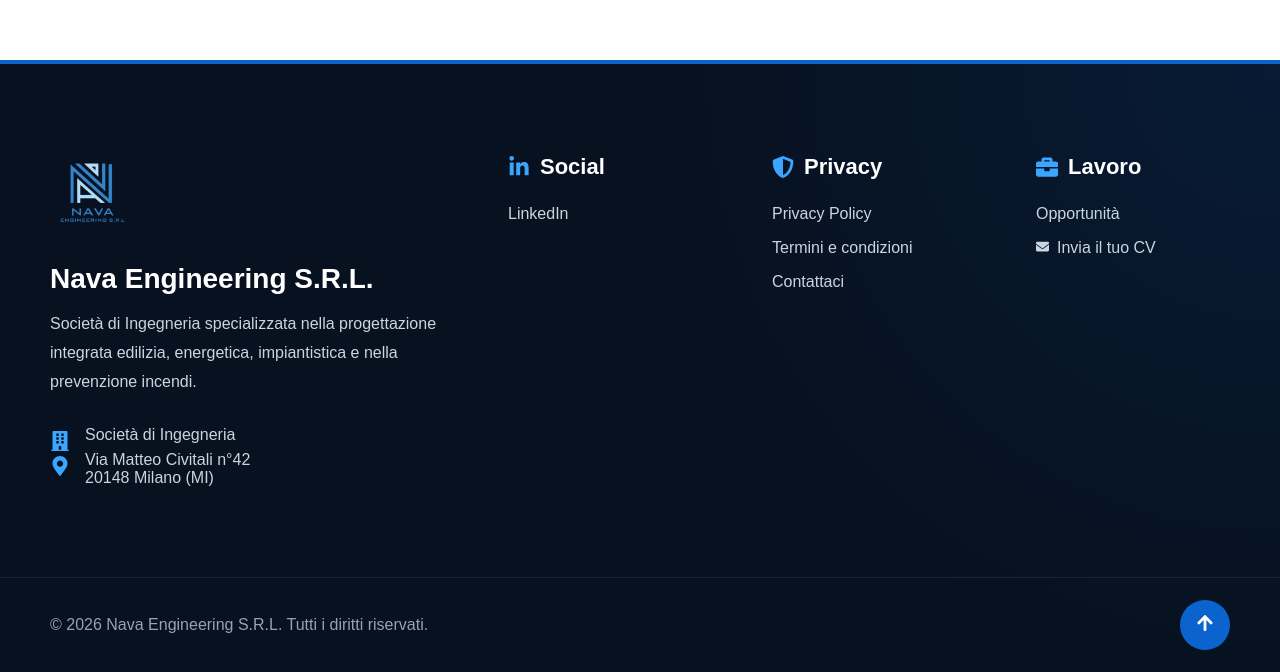
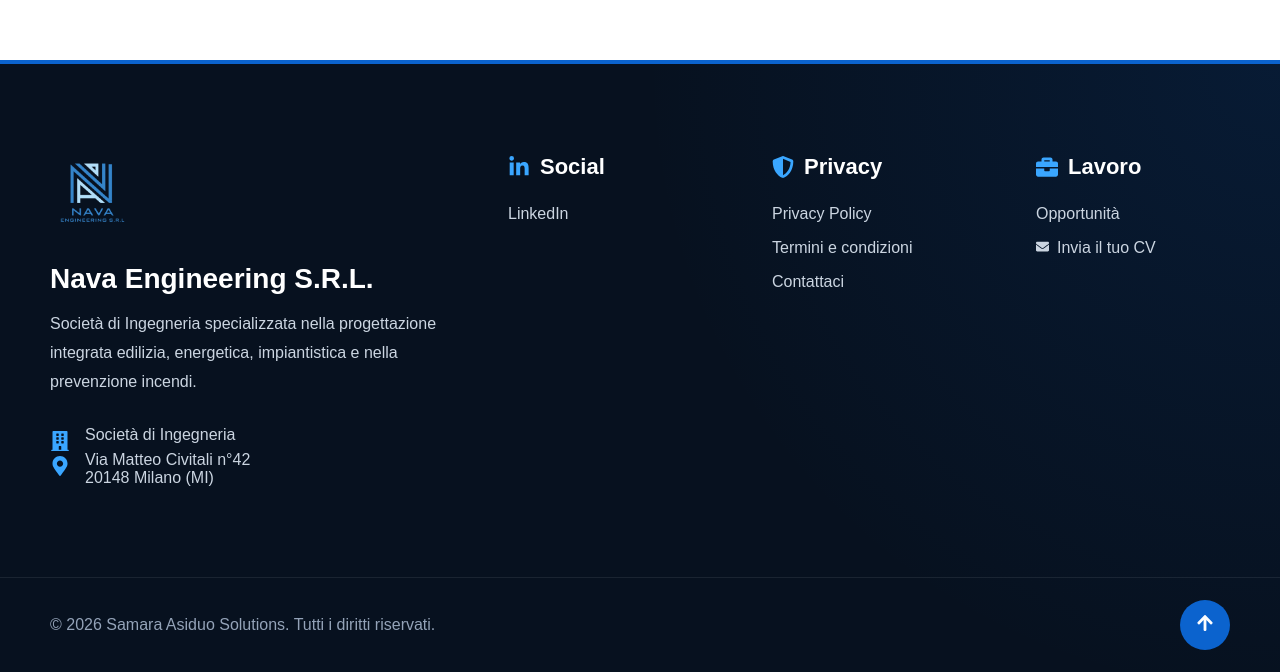
Before and after one commit to asiduogroup-design/navaengineering, a React (Vite) app in the folder client/: page /dotazioni in a window 1280 px wide. Shown: the part 2524-3196 px from the top of the page. Built offline with nearby package versions, Linux system fonts and the light colour scheme; no server answers; the HTML template or start-up script is replaced by a standard one.

Commit message:
edited footer section

```diff
--- a/client/src/components/Footer/Footer.jsx
+++ b/client/src/components/Footer/Footer.jsx
@@ -165,7 +165,7 @@
 
         <p>
 
-          © {new Date().getFullYear()} Nava Engineering S.R.L.
+          © {new Date().getFullYear()} Samara Asiduo Solutions.
           Tutti i diritti riservati.
 
         </p>
```
